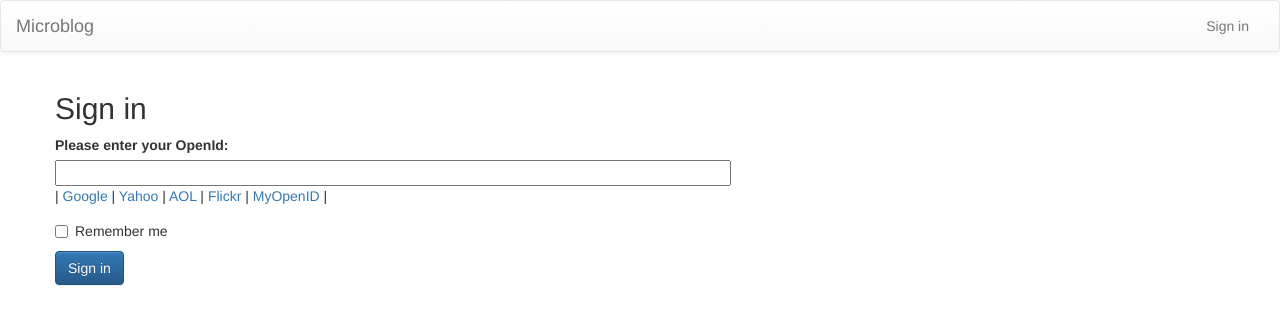
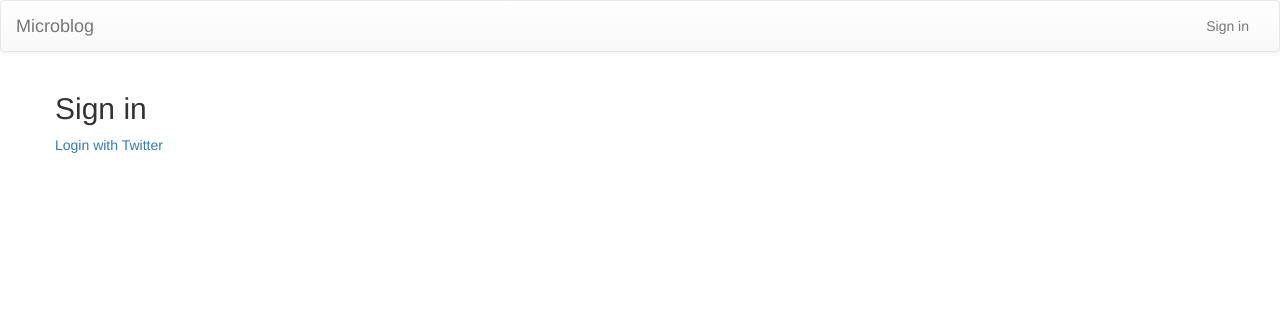
Before and after one commit to jaredharley/learn-python, a Flask app: page /login in a window 1280 px wide. Shown: the top 325 px of the page. Run offline with Flask 2, Linux system fonts and the light colour scheme; some libraries are stand-ins or nearby versions.

Commit message:
Migrated app to OAuth
Using http://blog.miguelgrinberg.com/post/oauth-authentication-with-flask, migrated application from OpenID to OAuth.

```diff
--- a/flask/microblog/app/__init__.py
+++ b/flask/microblog/app/__init__.py
@@ -2,7 +2,6 @@ import os
 from flask import Flask
 from flask.ext.sqlalchemy import SQLAlchemy
 from flask.ext.login import LoginManager
-from flask.ext.openid import OpenID
 from config import basedir
 
 app = Flask(__name__)
@@ -11,6 +10,5 @@ db = SQLAlchemy(app)
 lm = LoginManager()
 lm.init_app(app)
 lm.login_view = 'login'
-oid = OpenID(app, os.path.join(basedir, 'tmp'))
 
 from app import views, models
--- a/flask/microblog/app/models.py
+++ b/flask/microblog/app/models.py
@@ -1,7 +1,9 @@
 from app import db
+from flask.ext.login import UserMixin
 
-class User(db.Model):
+class User(UserMixin, db.Model):
 	id = db.Column(db.Integer, primary_key=True)
+	social_id = db.Column(db.String(64), unique=True)
 	nickname = db.Column(db.String(64), index=True, unique=True)
 	email = db.Column(db.String(120), index=True, unique=True)
 	posts = db.relationship('Post', backref='author', lazy='dynamic')
--- a/flask/microblog/app/templates/login.html
+++ b/flask/microblog/app/templates/login.html
@@ -2,36 +2,8 @@
 {% extends "base.html" %}
 
 {% block content %}
-<script type="text/javascript">
-	function set_openid(openid, pr) {
-		u = openid.search('<username>')
-		if (u != 1) {
-			user = prompt('Enter your ' + pr + ' username:')
-			openid = openid.substr(0, u) + user
-		}
-		form = document.forms['login'];
-		form.elements['openid'].value = openid
-	}
-</script>
-
 <div class="row">
 	<h2>Sign in</h2>
-	<form action="" method="post" name="login">
-		{{ form.hidden_tag() }}
-		<div class="form-group">
-			<label>Please enter your OpenId:</label><br/>
-			{{ form.openid(size=80) }}
-			{% for error in form.openid.errors %}
-				<span style="color: red;">[{{ error }}]</span>
-			{% endfor %}<br/>
-			|{% for pr in providers %}
-				<a href="javascript:set_openid('{{ pr.url }}', '{{ pr.name }}');">{{ pr.name }}</a> |
-			{% endfor %}
-		</div>
-		<div class="checkbox">
-			<label>{{ form.remember_me }} Remember me</label>
-		</div>
-		<button type="submit" class="btn btn-primary">Sign in</button>
-	</form>
+	<p><a href="{{ url_for('oauth_authorize', provider='twitter') }}">Login with Twitter</a></p>
 </div>
 {% endblock %}
--- a/flask/microblog/app/views.py
+++ b/flask/microblog/app/views.py
@@ -1,8 +1,9 @@
 from flask import render_template, flash, redirect, session, url_for, request, g
 from flask.ext.login import login_user, logout_user, current_user, login_required
-from app import app, db, lm, oid
+from app import app, db, lm
 from .forms import LoginForm
 from .models import User
+from oauth import OAuthSignIn
 
 @lm.user_loader
 def load_user(id):
@@ -31,40 +32,37 @@ def index():
 	return render_template('index.html', title='Home', user=user, posts=posts)
 
 @app.route('/login', methods=['GET', 'POST'])
-@oid.loginhandler
 def login():
 	if g.user is not None and g.user.is_authenticated:
 		return redirect(url_for('index'))
-	form = LoginForm()
-	if form.validate_on_submit():
-		session['remember_me'] = form.remember_me.data
-		return oid.try_login(form.openid.data, ask_for=['nickname', 'email'])
 	return render_template('login.html',
-						   title='Sign in',
-						   form=form,
-						   providers=app.config['OPENID_PROVIDERS'])
-
-@oid.after_login
-def after_login(resp):
-	if resp.email is None or resp.email == "":
-		flash('Invalid login. Please try again.')
-		return redirect(url_for('login'))
-	user = User.query.filter_by(email=resp.email).first()
-	if user is None:
-		nickname = resp.nickname
-		if nickname is None or nickname == "":
-			nickname = resp.email.split('@')[0]
-		user = User(nickname=nickname, email=resp.email)
-		db.session.add(user)
-		db.session.commit()
-	remember_me = False
-	if 'remember_me' in session:
-		remember_me = session['remember_me']
-		session.pop('remember_me', None)
-	login_user(user, remember = remember_me)
-	return redirect(request.args.get('next') or url_for('index'))
+						   title='Sign in')
 
 @app.route('/logout')
 def logout():
 	logout_user()
 	return redirect(url_for('index'))
+
+@app.route('/authorize/<provider>')
+def oauth_authorize(provider):
+	if not current_user.is_anonymous:
+		return redirect(url_for('index'))
+	oauth = OAuthSignIn.get_provider(provider)
+	return oauth.authorize()
+
+@app.route('/callback/<provider>')
+def oauth_callback(provider):
+	if not current_user.is_anonymous:
+		return redirect(url_for('index'))
+	oauth = OAuthSignIn.get_provider(provider)
+	social_id, username, email = oauth.callback()
+	if social_id is None:
+		flash('Authentication failed')
+		return redirect(url_for('index'))
+	user = User.query.filter_by(social_id=social_id).first()
+	if not user:
+		user = User(social_id=social_id, nickname=username, email=email)
+		db.session.add(user)
+		db.session.commit()
+	login_user(user, True)
+	return redirect(url_for('index'))
```
Also changed, not shown: flask/microblog/config.py (+10 -14 lines).
